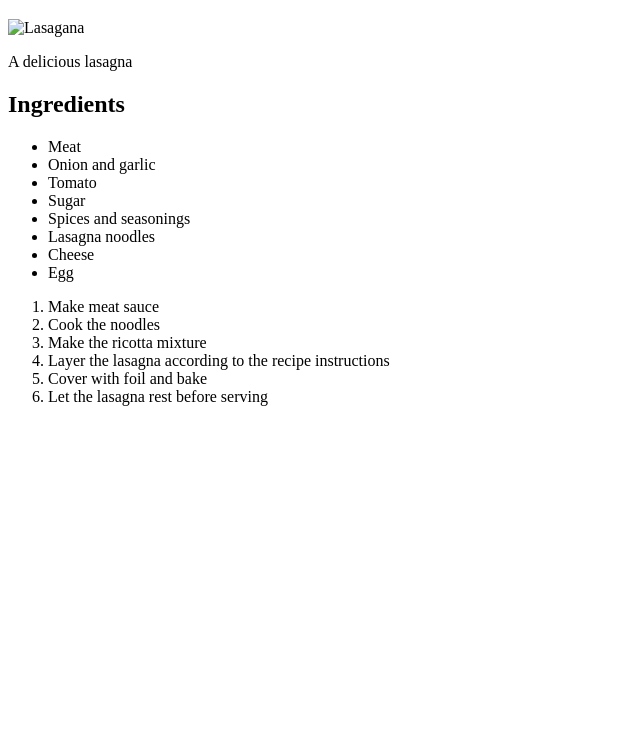
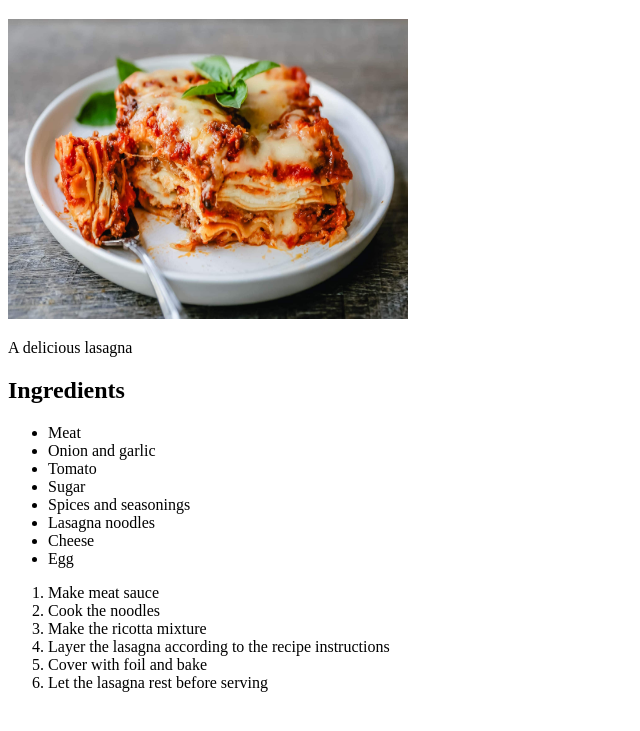
Before and after one commit to Puvoe/recipes, a plain HTML site: page recipes/lasagna.html in a window 1280 px wide. Shown: the part 61-792 px from the top of the page, without its empty margins (0-640 px from the left). Drawn offline with Linux system fonts and the light colour scheme.

Commit message:
same as before

```diff
--- a/recipes/lasagna.html
+++ b/recipes/lasagna.html
@@ -6,7 +6,7 @@
 	</head>
 	<body>
 		<h1>lasagna</h1>
-		<img  src="../image/lasagna.jpg" alt="Lasagana" style="width:300px;height:300px">
+		<img  src="../images/lasagna.jpg" alt="Lasagana" style="width:400px;height:300px">
 			<p>A delicious lasagna</p>
 	</body>
 	<body>
```
